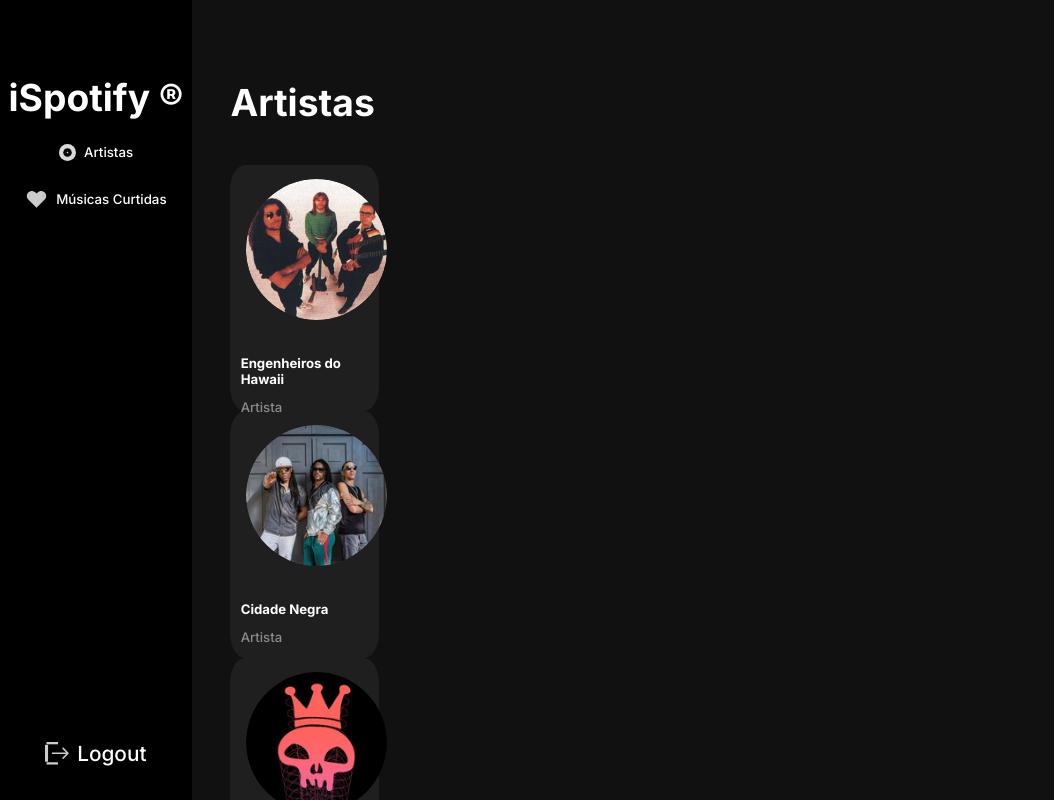
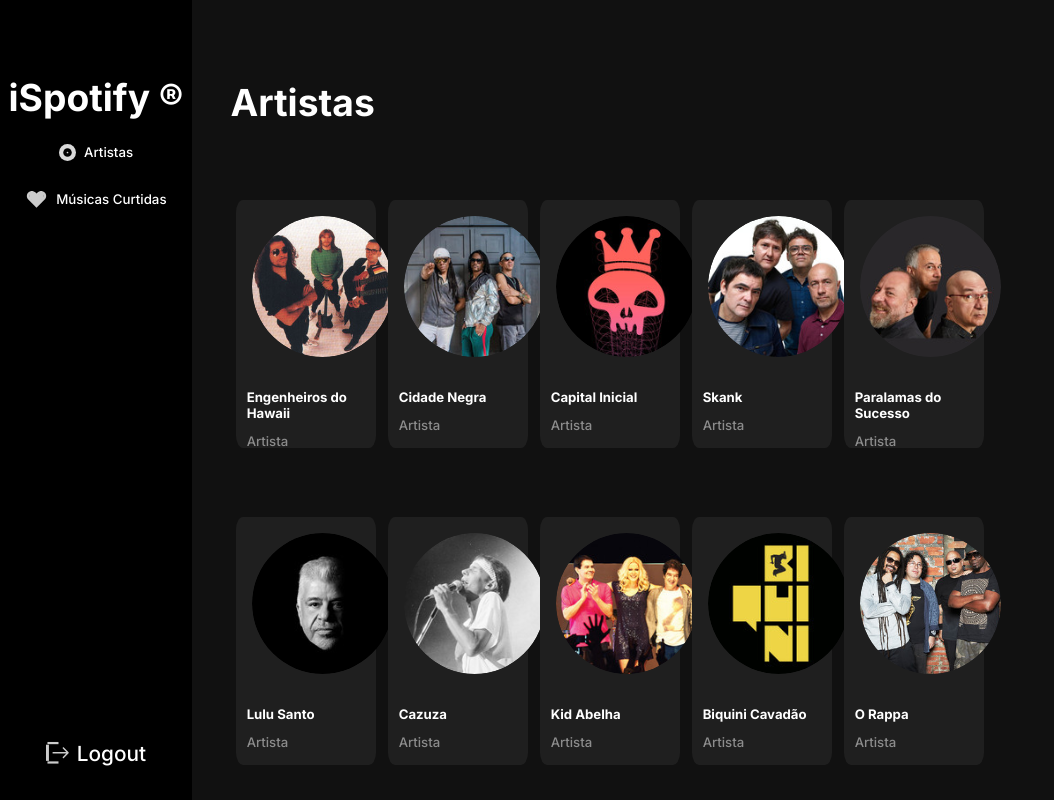
Before and after one commit to Henrique-Dias15/iSpotify, a React (Vite) app: page / in a window 1280 px wide. Shown: the top 800 px of the page, without its empty margins (0-1054 px from the left). Built offline with nearby package versions, Linux system fonts and the light colour scheme.

Commit message:
Interface ok falta status ativos (se tiver)

```diff
--- a/src/components/Artistas.css
+++ b/src/components/Artistas.css
@@ -1,16 +1,24 @@
 .ListaArtistas {
     background-color: #1F1F1F;
-    border-radius: 10%;
-    width: 11.6vw;
-    height: 30.8vh;
+    border-radius: 5%;
+    width: 5vw;
+    height: 31vh;
+    flex: 0 0 calc(20% - 1.5vh );
+    margin: 0.75vh;
+
 }
 
 .ListaArtistas img {
-    margin-top: 1.76vh;
+    margin-top: 2vh;
     margin-left: 1.2vw;
     height: 17.6vh;
     width: 17.6vh;
     border-radius: 100%;
+    display: block;
+
+   /*  max-width: 100%;
+    max-height: 100%; */
+
 }
 
 .ListaArtistas h1,
@@ -27,3 +35,10 @@
 .ArtistasTexto {
     margin-top: 4vh;
 }
+.caixaArtistas{
+    display: flex;
+    flex-wrap: wrap;
+    justify-content: center;
+    align-items: center;
+
+}
--- a/src/components/Artistas.jsx
+++ b/src/components/Artistas.jsx
@@ -47,7 +47,7 @@
   ]);
 
   return (
-    <div>
+    <div className="caixaArtistas">
       {listArtistas.map((artista, index) => {
         return (
           <div className='ListaArtistas'>
--- a/src/components/Desktop2.css
+++ b/src/components/Desktop2.css
@@ -87,6 +87,8 @@
 }
 .Logout img {
   margin-right: 0.6vw;
+  height: 3vh;
+  width: 1.8vw
 }
 
 /* Principal */
@@ -102,7 +104,7 @@
   padding-left: 3vw;
   height: 80vh;
   width: 85vw;
-  display: grid;
+  display: flex;
   grid-template-columns: 100px 100px;
   grid-template-rows: 100px 100px;
 }
```
